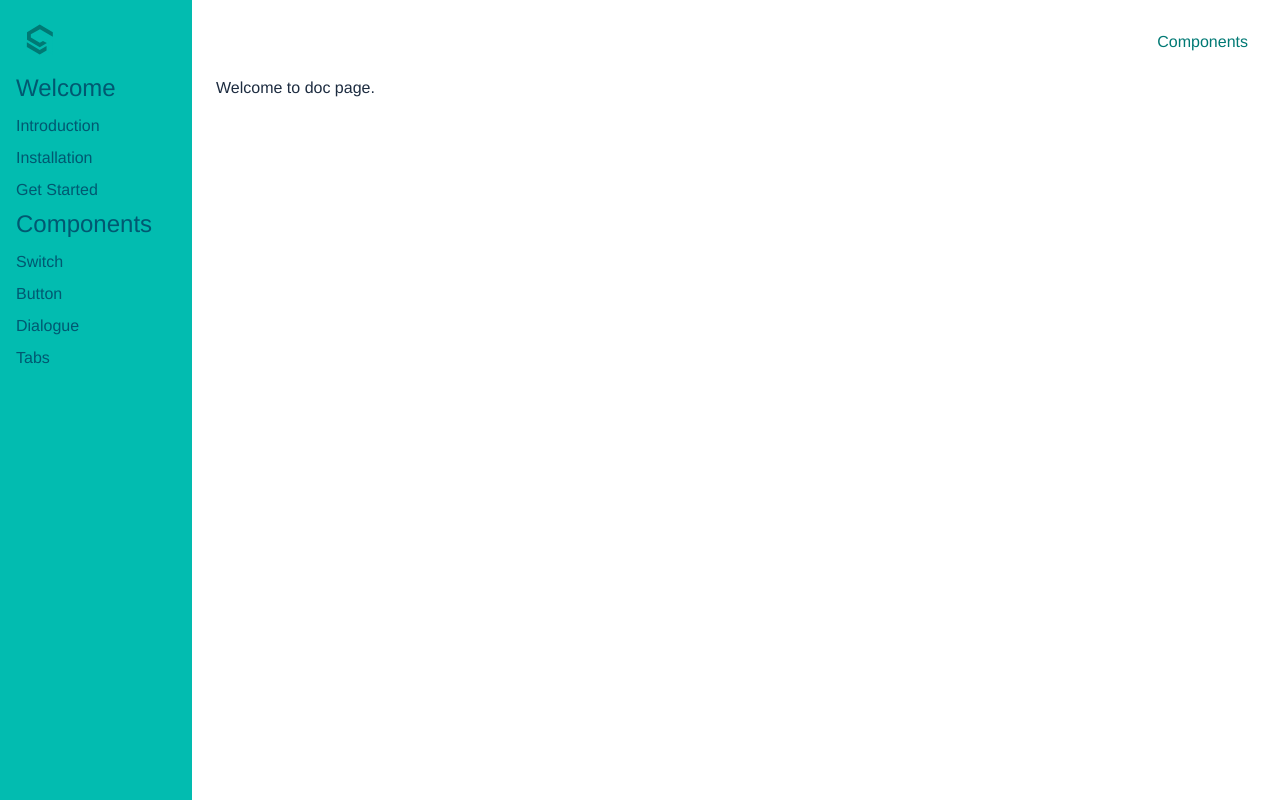
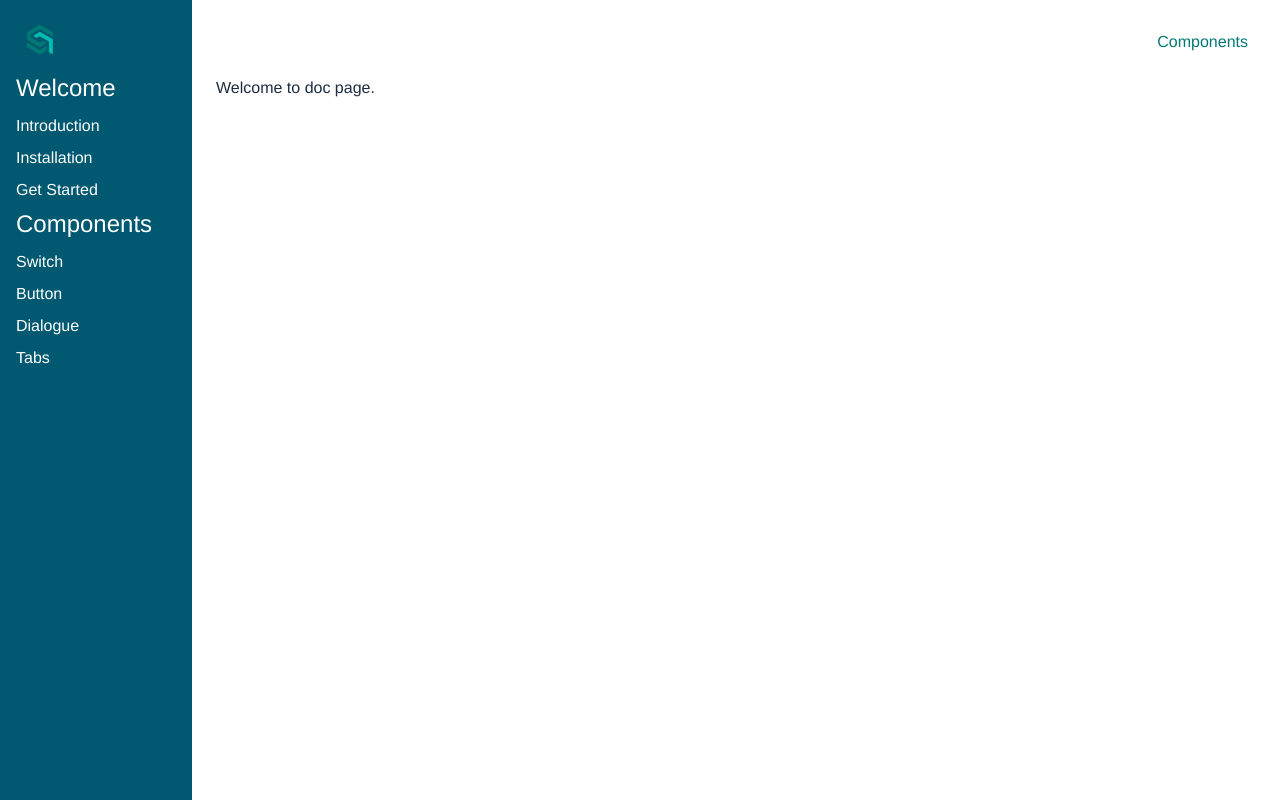
Before and after one commit to L-Qichen/ease-UI, a Vue app: page /#/doc in a window 1280 px wide. Built offline with nearby package versions, Linux system fonts and the light colour scheme; a web font is replaced by a local one.

Commit message:
Changed font color and background color of sidebar

```diff
--- a/src/views/Doc.vue
+++ b/src/views/Doc.vue
@@ -80,8 +80,8 @@ export default {
   }
 }
 aside {
-  color: #015871;
-  background: #02bcb0;
+  color: white;
+  background: #015871;
   width: 12rem;
   padding: 1rem 0;
   position: fixed;
@@ -102,6 +102,7 @@ aside {
       > .router-link-active {
         background: white;
         font-weight: 666;
+        color: #015871;
       }
     }
   }
```
